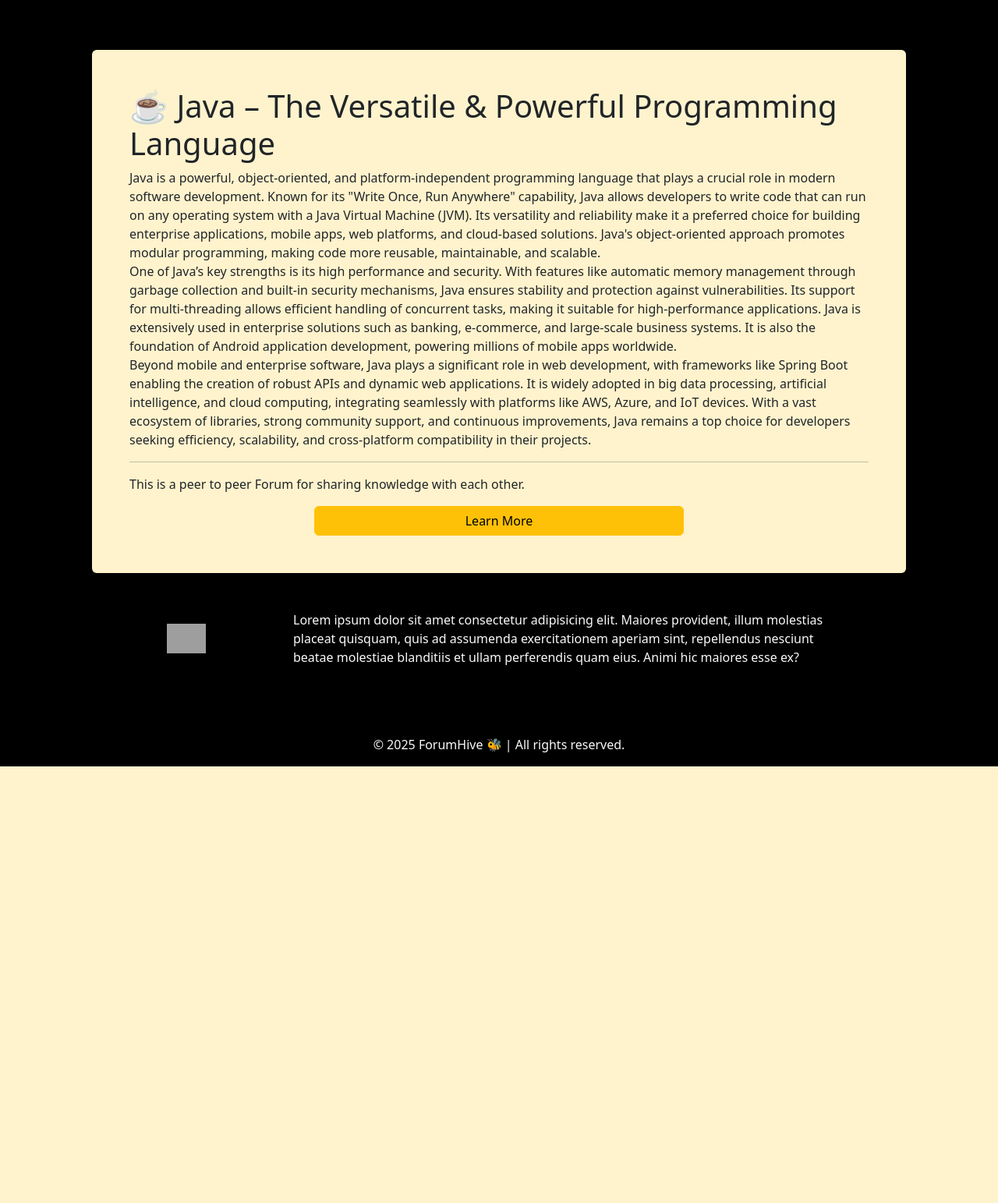
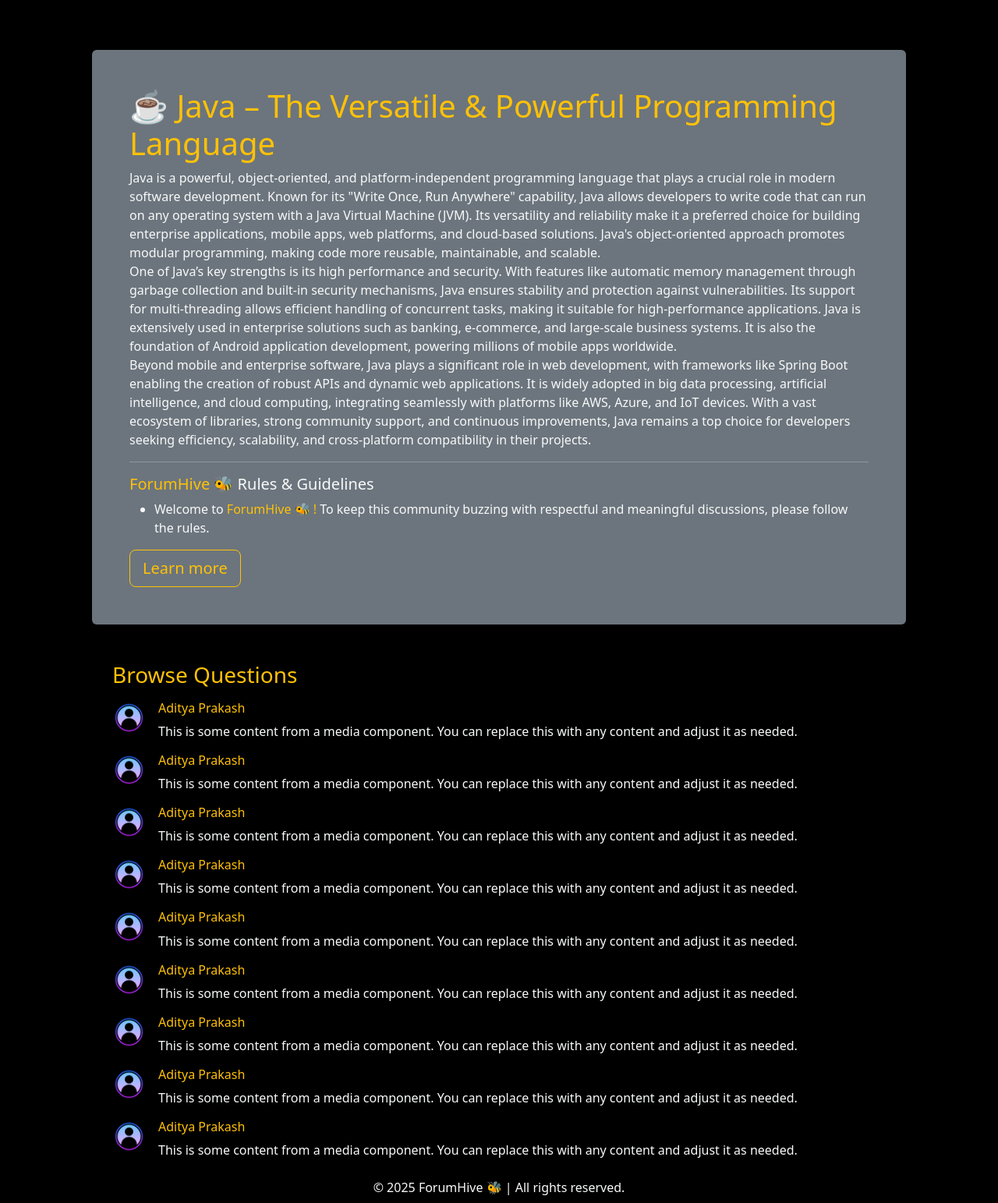
Before and after one commit to Aditya-Prakash07/online-forum-website-php, a PHP site: page /threads.php in a window 1280 px wide. Shown: the part 56-1599 px from the top of the page at 78% size. Before the commit the page ends 1039 px from the top, so only its background shows below. Run offline with PHP 8.4, Linux system fonts and the light colour scheme; grey boxes are pictures that could not be loaded.

Commit message:
added forumrules.php page and improved some css

```diff
--- a/index.php
+++ b/index.php
@@ -227,8 +227,8 @@ include "partials/_dbconnect.php";
           // echo $row['category_name'];
           $cat = $row['category_name'];
           $desc = $row['category_description'];
-          echo '<div class="col-md-4 mt-4">
-                  <div class="card mx-auto bg-dark text-light" style="width: 17rem">
+          echo '<div class="col-md-4 my-4">
+                  <div class="card mx-auto bg-black text-light" style="width: 17rem">
                     <img
                       src="https://media.istockphoto.com/id/178447404/fr/photo/b%C3%A2timents-daffaires-moderne.jpg?s=612x612&w=0&k=20&c=KDgacnz516dO2YiaMsiyHABoHaBhv5K1CRjHUEbcviQ="
                       class="card-img-top"
--- a/partials/_footer.php
+++ b/partials/_footer.php
@@ -1,3 +1,3 @@
-<div class="container-fluid bg-black text-light mt-4 py-3">
-    <p class="text-center mb-0 mt-5">&copy; <?php echo date("Y"); ?> ForumHive 🐝 | All rights reserved.</p>
+<div class="container-fluid bg-black text-light py-2">
+    <p class="text-center mb-0">&copy; <?php echo date("Y"); ?> ForumHive 🐝 | All rights reserved.</p>
 </div>
--- a/threads.php
+++ b/threads.php
@@ -22,8 +22,8 @@ include "partials/_dbconnect.php";
     ?>
 
     <div class="container mt-5 p-5">
-    <div class="mt-4 p-5 bg-warning-subtle  text-dark rounded">
-        <h1>☕ Java – The Versatile & Powerful Programming Language </h1>
+        <div class="mt-4 p-5 bg-secondary  text-light rounded">
+            <h1 class="text-warning">☕ Java – The Versatile & Powerful Programming Language </h1>
             <p>
                 Java is a powerful, object-oriented, and platform-independent programming language that plays a crucial role in modern software development. Known for its "Write Once, Run Anywhere" capability, Java allows developers to write code that can run on any operating system with a Java Virtual Machine (JVM). Its versatility and reliability make it a preferred choice for building enterprise applications, mobile apps, web platforms, and cloud-based solutions. Java's object-oriented approach promotes modular programming, making code more reusable, maintainable, and scalable.
                 <br>
@@ -32,22 +32,103 @@ include "partials/_dbconnect.php";
                 Beyond mobile and enterprise software, Java plays a significant role in web development, with frameworks like Spring Boot enabling the creation of robust APIs and dynamic web applications. It is widely adopted in big data processing, artificial intelligence, and cloud computing, integrating seamlessly with platforms like AWS, Azure, and IoT devices. With a vast ecosystem of libraries, strong community support, and continuous improvements, Java remains a top choice for developers seeking efficiency, scalability, and cross-platform compatibility in their projects.
             </p>
             <hr>
-        <p>This is a peer to peer Forum for sharing knowledge with each other.</p>
-        <div class="d-grid gap-2 col-6 mx-auto">
-            <button class="btn btn-warning" type="button">Learn More</button>
-        </div>
+            <h5><span class="text-warning">ForumHive 🐝</span> Rules & Guidelines</h5>
+            <ul>
+                <li>
+                Welcome to <span class="text-warning">ForumHive 🐝 !</span> To keep this community buzzing with respectful and meaningful discussions, please follow the rules.
+                </li>
+            </ul>
+            <a href="/forumrules.php" class="btn btn-outline-warning btn-lg" role="button">
+    Learn more
+</a>
+
         </div>
     </div>
 
-  <div class="container px-5">
-        <div class="d-flex align-items-center px-5">
-        <div class="flex-shrink-0 px-5">
-            <img src="/images/img2.jpg" width = "50px" alt="...">
+    <div class="container mx-5 px-5">
+        <h3 class="text-warning mx-5">Browse Questions</h3>
+        <div class="d-flex my-3 mx-5">
+            <div class="flex-shrink-0">
+                <img src="/images/default.png" width="43px" alt="...">
             </div>
-            <div class="flex-grow-1 ms-3 text-light px-5">
-               Lorem ipsum dolor sit amet consectetur adipisicing elit. Maiores provident, illum molestias placeat quisquam, quis ad assumenda exercitationem aperiam sint, repellendus nesciunt beatae molestiae blanditiis et ullam perferendis quam eius. Animi hic maiores esse ex?
+            <div class="flex-grow-1 ms-3 text-light">
+                <h6 class = "text-warning">Aditya Prakash</h6>
+                This is some content from a media component. You can replace this with any content and adjust it as needed.
             </div>
         </div>
+        <div class="d-flex my-3 mx-5">
+            <div class="flex-shrink-0">
+                <img src="/images/default.png" width="43px" alt="...">
+            </div>
+            <div class="flex-grow-1 ms-3 text-light">
+                <h6 class = "text-warning">Aditya Prakash</h6>
+                This is some content from a media component. You can replace this with any content and adjust it as needed.
+            </div>
+        </div>
+        <div class="d-flex my-3 mx-5">
+            <div class="flex-shrink-0">
+                <img src="/images/default.png" width="43px" alt="...">
+            </div>
+            <div class="flex-grow-1 ms-3 text-light">
+                <h6 class = "text-warning">Aditya Prakash</h6>
+                This is some content from a media component. You can replace this with any content and adjust it as needed.
+            </div>
+        </div>
+        <div class="d-flex my-3 mx-5">
+            <div class="flex-shrink-0">
+                <img src="/images/default.png" width="43px" alt="...">
+            </div>
+            <div class="flex-grow-1 ms-3 text-light">
+                <h6 class = "text-warning">Aditya Prakash</h6>
+                This is some content from a media component. You can replace this with any content and adjust it as needed.
+            </div>
+        </div>
+        <div class="d-flex my-3 mx-5">
+            <div class="flex-shrink-0">
+                <img src="/images/default.png" width="43px" alt="...">
+            </div>
+            <div class="flex-grow-1 ms-3 text-light">
+                <h6 class = "text-warning">Aditya Prakash</h6>
+                This is some content from a media component. You can replace this with any content and adjust it as needed.
+            </div>
+        </div>
+        <div class="d-flex my-3 mx-5">
+            <div class="flex-shrink-0">
+                <img src="/images/default.png" width="43px" alt="...">
+            </div>
+            <div class="flex-grow-1 ms-3 text-light">
+                <h6 class = "text-warning">Aditya Prakash</h6>
+                This is some content from a media component. You can replace this with any content and adjust it as needed.
+            </div>
+        </div>
+        <div class="d-flex my-3 mx-5">
+            <div class="flex-shrink-0">
+                <img src="/images/default.png" width="43px" alt="...">
+            </div>
+            <div class="flex-grow-1 ms-3 text-light">
+                <h6 class = "text-warning">Aditya Prakash</h6>
+                This is some content from a media component. You can replace this with any content and adjust it as needed.
+            </div>
+        </div>
+        <div class="d-flex my-3 mx-5">
+            <div class="flex-shrink-0">
+                <img src="/images/default.png" width="43px" alt="...">
+            </div>
+            <div class="flex-grow-1 ms-3 text-light">
+                <h6 class = "text-warning">Aditya Prakash</h6>
+                This is some content from a media component. You can replace this with any content and adjust it as needed.
+            </div>
+        </div>
+        <div class="d-flex my-3 mx-5">
+            <div class="flex-shrink-0">
+                <img src="/images/default.png" width="43px" alt="...">
+            </div>
+            <div class="flex-grow-1 ms-3 text-light">
+                <h6 class = "text-warning">Aditya Prakash</h6>
+                This is some content from a media component. You can replace this with any content and adjust it as needed.
+            </div>
+        </div>
+
     </div>
 
     <?php
```
Also changed, not shown: forumrules.php (added, +107 -0 lines), images/default.png (added), 1 other file. Lines whose indentation alone changed are shown as unchanged.
